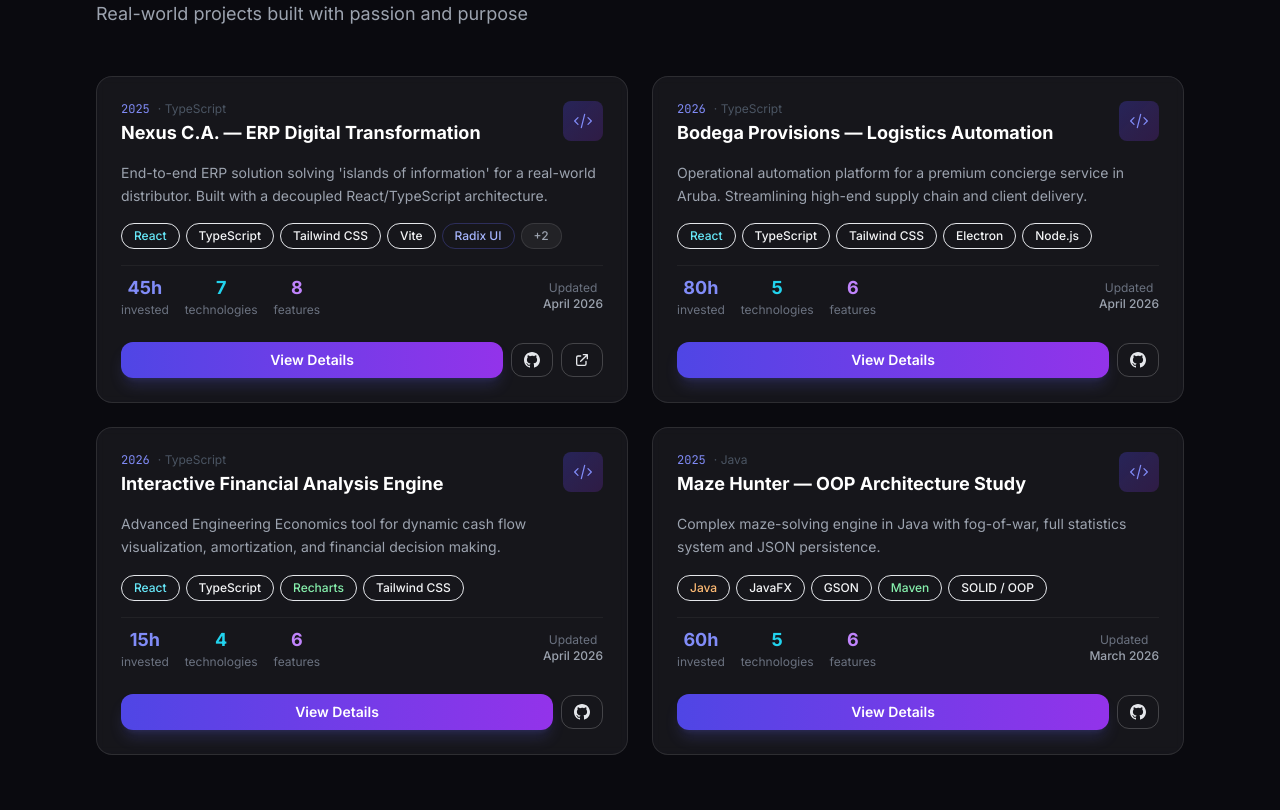
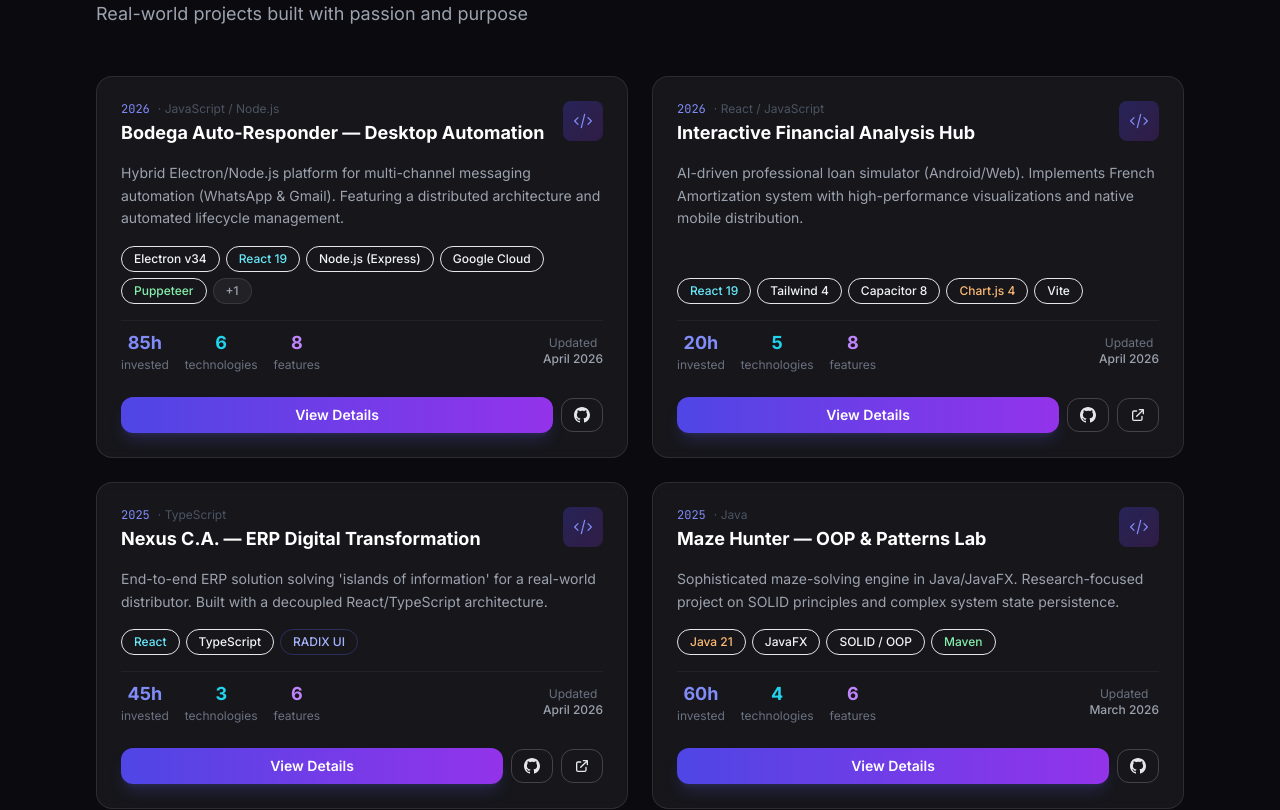
Before and after one commit to mjsanchezr/Portafolio, a React (Vite) app: page / in a window 1280 px wide. Shown: the part 1800-2610 px from the top of the page. Built offline with nearby package versions, Linux system fonts and the light colour scheme.

Commit message:
Update: april v2

```diff
--- a/src/components/sections/about/AboutSection.tsx
+++ b/src/components/sections/about/AboutSection.tsx
@@ -6,8 +6,8 @@ import { motion, useInView } from 'framer-motion';
 import { useRef } from 'react';
 
 const QUICK_SKILLS = [
-    'React', 'TypeScript', 'Node.js', 'SQL',
-    'Java', 'Tailwind CSS', 'OOP', 'SOLID',
+    'React 19', 'Electron', 'Node.js', 'SQL',
+    'Capacitor', 'Java 21', 'SOLID', 'AI Ops',
 ];
 
 function AboutCard({
@@ -95,15 +95,13 @@ export function AboutSection() {
                                     focused on architecting scalable software solutions that solve complex business challenges.
                                 </p>
                                 <p>
-                                    My experience ranges from developing full-scale digital transformations like{' '}
-                                    <span className="text-indigo-400 font-medium">Nexus C.A.</span> (ERP) and automating high-end
-                                    logistics for <span className="text-cyan-400 font-medium">Bodega Provisions</span>, to building
-                                    precision financial engines for Engineering Economics.
+                                    My recent work includes architecting a **Hybrid Desktop Platform** (Electron/Node.js) for multi-channel
+                                    automation and a **Native Android Financial Engine** (Capacitor 8) developed with an **AI-augmented workflow**
+                                    for maximum precision and efficiency.
                                 </p>
                                 <p>
-                                    I specialize in <span className="text-white font-medium">React, TypeScript, and SQL</span>,
-                                    combining academic rigor with a practical, result-oriented approach to software development.
-                                    Always exploring how code can drive organizational efficiency and innovation.
+                                    I specialize in <span className="text-white font-medium">React 19, TypeScript, and Desktop/Logistics Automation</span>,
+                                    leveraging modern architectural patterns to deliver high-impact, production-ready software.
                                 </p>
                             </div>
                         </div>
--- a/src/components/sections/hero/HeroSection.tsx
+++ b/src/components/sections/hero/HeroSection.tsx
@@ -94,7 +94,7 @@ export function HeroSection() {
                         Full Stack Developer
                     </p>
                     <div className="flex flex-wrap justify-center gap-2 mt-2">
-                        {['React', 'TypeScript', 'Tailwind CSS'].map(tech => (
+                        {['React 19', 'Electron', 'TypeScript', 'Node.js'].map(tech => (
                             <span
                                 key={tech}
                                 className="font-mono text-sm text-indigo-400 bg-indigo-500/10 border border-indigo-500/20 px-3 py-1 rounded-md"
--- a/src/data/portfolioData.json
+++ b/src/data/portfolioData.json
@@ -1,5 +1,100 @@
 {
     "projects": [
+        {
+            "id": "bodega-auto-responder",
+            "title": "Bodega Auto-Responder — Desktop Automation",
+            "shortDescription": "Hybrid Electron/Node.js platform for multi-channel messaging automation (WhatsApp & Gmail). Featuring a distributed architecture and automated lifecycle management.",
+            "fullDescription": "A robust desktop application built on a hybrid architecture that orchestrates multiple automation subsystems. It utilizes Electron (v34) as the native container, with a Node.js/Express backend running as an independent child process (forking) to ensure UI fluidity. The system integrates whatsapp-web.js (Puppeteer-based) and Google Cloud APIs (Gmail) for proactive and reactive messaging. Includes a full dashboard in React 19 for real-time monitoring and a secure auto-update system via GitHub Releases, following a strict Separation of Concerns (SoC) design.",
+            "technologies": [
+                {
+                    "name": "Electron v34",
+                    "color": "bg-sky-500/20 text-sky-300 border-sky-500/30"
+                },
+                {
+                    "name": "React 19",
+                    "color": "bg-cyan-500/20 text-cyan-300 border-cyan-500/30"
+                },
+                {
+                    "name": "Node.js (Express)",
+                    "color": "bg-emerald-500/20 text-emerald-300 border-emerald-500/30"
+                },
+                {
+                    "name": "Google Cloud",
+                    "color": "bg-blue-500/20 text-blue-300 border-blue-500/30"
+                },
+                {
+                    "name": "Puppeteer",
+                    "color": "bg-green-500/20 text-green-300 border-green-500/30"
+                },
+                {
+                    "name": "Framer Motion",
+                    "color": "bg-pink-500/20 text-pink-300 border-pink-500/30"
+                }
+            ],
+            "githubUrl": "https://github.com/mjsanchezr/BODEGA-RELEASES",
+            "hoursSpent": 85,
+            "features": [
+                "Distributed architecture with Electron Main and Node.js Child Process",
+                "WhatsApp automation via QR-based session persistence (Puppeteer)",
+                "Official Gmail integration through Google Cloud OAuth2 and APIs",
+                "Real-time monitoring dashboard with Recharts and Radix UI",
+                "Automated release system with Electron Builder and GitHub Updates",
+                "Resilient service management (auto-recovery of backend processes)",
+                "Proactive vs. Reactive automation engine (Trigger-based logic)",
+                "Clean-code structure with strict Separation of Concerns (SoC)"
+            ],
+            "status": "completed",
+            "year": 2026,
+            "language": "JavaScript / Node.js",
+            "repoSize": "18.2 MB",
+            "lastUpdated": "April 2026"
+        },
+        {
+            "id": "financial-calculator",
+            "title": "Interactive Financial Analysis Hub",
+            "shortDescription": "AI-driven professional loan simulator (Android/Web). Implements French Amortization system with high-performance visualizations and native mobile distribution.",
+            "fullDescription": "A professional-grade financial engine designed for Engineering Economics, built with cutting-edge technologies (React 19 and Tailwind 4). The application provides precise simulations for Ordinary Annuities (French System) and features dynamic, synchronized data visualizations for interest and capital decomposition. Developed with an AI-augmented workflow, it stands as a cross-platform solution distributed as a native Android app via Capacitor 8, offering technical reports in PDF and real-time KPI analysis against FED risk-free rates.",
+            "technologies": [
+                {
+                    "name": "React 19",
+                    "color": "bg-cyan-500/20 text-cyan-300 border-cyan-500/30"
+                },
+                {
+                    "name": "Tailwind 4",
+                    "color": "bg-teal-500/20 text-teal-300 border-teal-500/30"
+                },
+                {
+                    "name": "Capacitor 8",
+                    "color": "bg-blue-600/20 text-blue-400 border-blue-600/30"
+                },
+                {
+                    "name": "Chart.js 4",
+                    "color": "bg-orange-500/20 text-orange-300 border-orange-500/30"
+                },
+                {
+                    "name": "Vite",
+                    "color": "bg-purple-500/20 text-purple-300 border-purple-500/30"
+                }
+            ],
+            "demoUrl": "https://mjsanchezr.github.io/Ingenier-a-Econ-mica-App/",
+            "githubUrl": "https://github.com/mjsanchezr/Ingenier-a-Econ-mica-App",
+            "hoursSpent": 20,
+            "features": [
+                "AI-driven development process optimizing mathematical accuracy",
+                "Cross-platform distribution: Progressive Web App and Native Android (.apk)",
+                "Synchronized charts for real-time visualization of debt balances",
+                "Professional PDF reporting with jsPDF and Share API integration",
+                "Critical Analysis module comparing loans vs. FED 2026 projections",
+                "Mobile-first design with high-fidelity micro-animations (Framer Motion)",
+                "Precise financial engine calculating EITR and total financial costs",
+                "Educational pop-ups explaining formulas and financial metrics"
+            ],
+            "status": "completed",
+            "year": 2026,
+            "language": "React / JavaScript",
+            "repoSize": "4.1 MB",
+            "lastUpdated": "April 2026"
+        },
         {
             "id": "nexus-ca",
             "title": "Nexus C.A. — ERP Digital Transformation",
@@ -15,24 +110,8 @@
                     "color": "bg-blue-500/20 text-blue-300 border-blue-500/30"
                 },
                 {
-                    "name": "Tailwind CSS",
-                    "color": "bg-teal-500/20 text-teal-300 border-teal-500/30"
-                },
-                {
-                    "name": "Vite",
-                    "color": "bg-purple-500/20 text-purple-300 border-purple-500/30"
-                },
-                {
-                    "name": "Radix UI",
+                    "name": "RADIX UI",
                     "color": "bg-indigo-500/20 text-indigo-300 border-indigo-500/30"
-                },
-                {
-                    "name": "Framer Motion",
-                    "color": "bg-pink-500/20 text-pink-300 border-pink-500/30"
-                },
-                {
-                    "name": "Recharts",
-                    "color": "bg-green-500/20 text-green-300 border-green-500/30"
                 }
             ],
             "demoUrl": "https://mjsanchezr.github.io/Proyecto-SI-NexusC.A",
@@ -44,9 +123,7 @@
                 "HR module: Centralized employee lifecycle and payroll management",
                 "Operations module: Optimized logistics and inventory tracking",
                 "Granular Role-Based Access Control (RBAC) for corporate security",
-                "Decoupled Container/Presentation architecture for scalability",
-                "Complex data validation layers with React Hook Form",
-                "High-performance data visualization for executive KPIs"
+                "Decoupled Container/Presentation architecture for scalability"
             ],
             "status": "completed",
             "year": 2025,
@@ -55,95 +132,13 @@
             "lastUpdated": "April 2026"
         },
         {
-            "id": "bodega-provisions",
-            "title": "Bodega Provisions — Logistics Automation",
-            "shortDescription": "Operational automation platform for a premium concierge service in Aruba. Streamlining high-end supply chain and client delivery.",
-            "fullDescription": "Bodega Provisions is a custom-built operational hub designed to automate the logistics of a premium concierge and grocery service in Aruba. The system optimizes the entire workflow from client intake to final delivery, featuring bilingual support and highly efficient order management. By transitioning from manual coordination to this automated platform, the service significantly reduced overhead while maintaining the high standards of a luxury concierge experience.",
+            "id": "maze-hunter",
+            "title": "Maze Hunter — OOP & Patterns Lab",
+            "shortDescription": "Sophisticated maze-solving engine in Java/JavaFX. Research-focused project on SOLID principles and complex system state persistence.",
+            "fullDescription": "Maze Hunter is a technical study of high-level Object-Oriented Programming (OOP) and SOLID principles. Built with Java 21 and JavaFX, it implements procedurally generated environments and a complex state persistence system using GSON for JSON serialization. The project showcases mastery of clean architecture, design patterns, and efficient asset management in a modular desktop environment.",
             "technologies": [
                 {
-                    "name": "React",
-                    "color": "bg-cyan-500/20 text-cyan-300 border-cyan-500/30"
-                },
-                {
-                    "name": "TypeScript",
-                    "color": "bg-blue-500/20 text-blue-300 border-blue-500/30"
-                },
-                {
-                    "name": "Tailwind CSS",
-                    "color": "bg-teal-500/20 text-teal-300 border-teal-500/30"
-                },
-                {
-                    "name": "Electron",
-                    "color": "bg-sky-500/20 text-sky-300 border-sky-500/30"
-                },
-                {
-                    "name": "Node.js",
-                    "color": "bg-emerald-500/20 text-emerald-300 border-emerald-500/30"
-                }
-            ],
-            "githubUrl": "https://github.com/mjsanchezr/BODEGA-RELEASES",
-            "hoursSpent": 80,
-            "features": [
-                "Automated logistics workflow for high-end concierge services",
-                "Bilingual customer experience (English/Spanish)",
-                "Optimized delivery routing and inventory synchronization",
-                "Strategic client management and preference tracking",
-                "Desktop application distribution for operational stability",
-                "Secure data handling for premium client profiles"
-            ],
-            "status": "completed",
-            "year": 2026,
-            "language": "TypeScript",
-            "repoSize": "14.5 MB",
-            "lastUpdated": "April 2026"
-        },
-        {
-            "id": "financial-calculator",
-            "title": "Interactive Financial Analysis Engine",
-            "shortDescription": "Advanced Engineering Economics tool for dynamic cash flow visualization, amortization, and financial decision making.",
-            "fullDescription": "Developed as a specialized tool for Engineering Economics, this application provides a sophisticated engine for analyzing complex financial scenarios. It enables users to visualize dynamic cash flows, calculate multiple amortization schedules, and run sensitivity analyses for capital investments. The project focuses on data accuracy and intuitive visual feedback to support critical financial decision-making processes in engineering contexts.",
-            "technologies": [
-                {
-                    "name": "React",
-                    "color": "bg-cyan-500/20 text-cyan-300 border-cyan-500/30"
-                },
-                {
-                    "name": "TypeScript",
-                    "color": "bg-blue-500/20 text-blue-300 border-blue-500/30"
-                },
-                {
-                    "name": "Recharts",
-                    "color": "bg-green-500/20 text-green-300 border-green-500/30"
-                },
-                {
-                    "name": "Tailwind CSS",
-                    "color": "bg-teal-500/20 text-teal-300 border-teal-500/30"
-                }
-            ],
-            "githubUrl": "https://github.com/mjsanchezr/Portafolio",
-            "hoursSpent": 15,
-            "features": [
-                "Dynamic cash flow visualization with interactive charts",
-                "Complex amortization schedule generator (multiple systems)",
-                "Net Present Value (NPV) and IRR calculation engine",
-                "Real-time parameter adjustment with instant result feedback",
-                "Exportable financial reports for project planning",
-                "Mathematical precision for Engineering Economics standards"
-            ],
-            "status": "completed",
-            "year": 2026,
-            "language": "TypeScript",
-            "repoSize": "2.4 MB",
-            "lastUpdated": "April 2026"
-        },
-        {
-            "id": "maze-hunter",
-            "title": "Maze Hunter — OOP Architecture Study",
-            "shortDescription": "Complex maze-solving engine in Java with fog-of-war, full statistics system and JSON persistence.",
-            "fullDescription": "Maze Hunter is a deep dive into Object-Oriented Programming (OOP) and SOLID principles using Java. The application features procedurally generated mazes, a sophisticated fog-of-war mechanic, and a complete persistence layer using GSON for JSON serialization. It serves as a robust example of clean code practices, modular design, and efficient algorithm implementation in a desktop environment, later ported to the web via TeaVM.",
-            "technologies": [
-                {
-                    "name": "Java",
+                    "name": "Java 21",
                     "color": "bg-orange-500/20 text-orange-300 border-orange-500/30"
                 },
                 {
@@ -151,27 +146,23 @@
                     "color": "bg-red-500/20 text-red-300 border-red-500/30"
                 },
                 {
-                    "name": "GSON",
-                    "color": "bg-yellow-500/20 text-yellow-300 border-yellow-500/30"
+                    "name": "SOLID / OOP",
+                    "color": "bg-slate-500/20 text-slate-300 border-slate-500/30"
                 },
                 {
                     "name": "Maven",
                     "color": "bg-green-500/20 text-green-300 border-green-500/30"
-                },
-                {
-                    "name": "SOLID / OOP",
-                    "color": "bg-slate-500/20 text-slate-300 border-slate-500/30"
                 }
             ],
-            "githubUrl": "https://github.com/mariosanchezrodriguez/Proyecto-POO-MAZEHUNTER",
+            "githubUrl": "https://github.com/mjsanchezr/Proyecto-POO-MAZEHUNTER",
             "hoursSpent": 60,
             "features": [
-                "Procedurally generated environments with scaled complexity",
-                "Strict adherence to SOLID principles and OOP patterns",
-                "Advanced persistence system with custom JSON serialization",
-                "History and data tracking via 'Anales' record system",
-                "Multi-platform deployment (JVM and WebAssembly)",
-                "Asynchronous asset management and state synchronization"
+                "Complex procedural generation of maze structures",
+                "Full persistence layer using GSON for JSON state serialization",
+                "Mastery of SOLID principles and design patterns",
+                "History and telemetry tracking via 'Anales' record system",
+                "Modular resource management for assets and audio",
+                "Advanced state-machine for game-loop control"
             ],
             "status": "completed",
             "year": 2025,
@@ -182,53 +173,81 @@
     ],
     "skillCategories": [
         {
-            "category": "Languages",
+            "category": "Programming Languages",
             "icon": "💻",
             "skills": [
                 "TypeScript",
-                "JavaScript",
-                "Java",
-                "SQL",
+                "JavaScript (ES6+)",
+                "Java 21",
                 "Python",
-                "HTML5",
-                "CSS3"
+                "C++",
+                "SQL"
             ]
         },
         {
             "category": "Frontend Architecture",
             "icon": "⚛️",
             "skills": [
-                "React 18",
-                "Tailwind CSS",
-                "Vite",
+                "React 19",
+                "Tailwind 4",
                 "Framer Motion",
                 "Radix UI",
-                "Recharts",
-                "React Hook Form"
+                "Vite",
+                "Chart.js / Recharts"
             ]
         },
         {
-            "category": "Developer Tools",
-            "icon": "🔧",
+            "category": "Backend & Desktop",
+            "icon": "🖥️",
             "skills": [
-                "Git / GitHub",
-                "Docker (Learning)",
-                "Maven",
-                "IntelliJ IDEA",
-                "VS Code",
-                "Postman"
+                "Electron v34",
+                "Node.js",
+                "Express.js",
+                "Child Process Forking",
+                "IPC Communication"
             ]
         },
         {
-            "category": "Core Concepts",
+            "category": "Automation & APIs",
+            "icon": "🤖",
+            "skills": [
+                "Puppeteer",
+                "whatsapp-web.js",
+                "Google Cloud APIs (Gmail)",
+                "AI-Augmented Workflows",
+                "RESTful APIs"
+            ]
+        },
+        {
+            "category": "Databases & Persistence",
+            "icon": "🗄️",
+            "skills": [
+                "SQL",
+                "JSON Serialization (GSON)",
+                "JSON Storage",
+                "Imapflow / Mailparser"
+            ]
+        },
+        {
+            "category": "DevOps & Distribution",
+            "icon": "🚀",
+            "skills": [
+                "Capacitor 8 (Android)",
+                "Electron Builder",
+                "GitHub Releases",
+                "Git / GitHub",
+                "Maven"
+            ]
+        },
+        {
+            "category": "System Design",
             "icon": "🧠",
             "skills": [
-                "Full Stack Development",
-                "Software Architecture",
                 "SOLID Principles",
-                "OOP Patterns",
-                "Agile Methodologies",
-                "RESTful APIs"
+                "SoC (Separation of Concerns)",
+                "OOP Design Patterns",
+                "Mobile-First Design",
+                "Accessibility Standards"
             ]
         }
     ],
@@ -281,21 +300,21 @@
     ],
     "chartData": [
         {
-            "name": "Bodega Logistics",
-            "hours": 80,
-            "technologies": 5,
+            "name": "Bodega Auto-Responder",
+            "hours": 85,
+            "technologies": 6,
             "color": "#0ea5e9"
         },
         {
             "name": "Nexus ERP",
             "hours": 45,
-            "technologies": 7,
+            "technologies": 5,
             "color": "#6366f1"
         },
         {
             "name": "Maze Hunter",
             "hours": 60,
-            "technologies": 5,
+            "technologies": 4,
             "color": "#22d3ee"
         }
     ],
```
